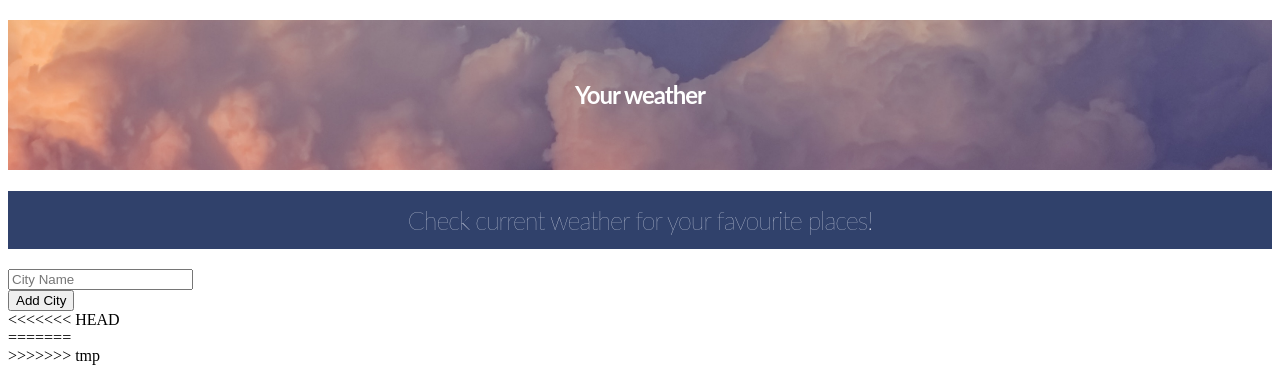
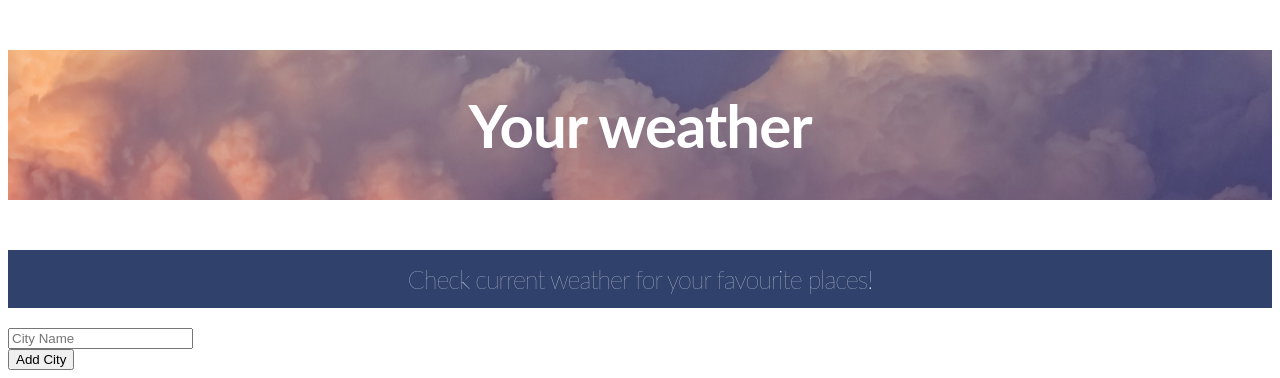
Before and after one commit to PaulinaKas/travel-planner-web-app, a Django app: page / in a window 1280 px wide. Shown: the top 378 px of the page. Run offline with Django 3.2, Linux system fonts and the light colour scheme; data comes from the database, SQL or seed files in the repository; data that the repository does not hold is empty.

Commit message:
Removing differences between branches

```diff
--- a/weather/weather_app/templates/weather_app/index.html
+++ b/weather/weather_app/templates/weather_app/index.html
@@ -7,15 +7,6 @@
     <title>Current weather</title>
     <style type="text/css">
     h1  {
-<<<<<<< HEAD
-       font-size: 2em;
-       font-weight: 800;
-       color: #30416b;
-       font-family: 'Lato', sans-serif;
-       letter-spacing: -1px;
-       line-height: 58px;
-       text-align: center;
-=======
        font-size: 60px;
        font-weight: 700;
        color: #ffffff;
@@ -26,7 +17,6 @@
        {% load static %}
        background-image: url("{% static "weather_app/background.jpeg" %}");
        background-size: cover;
->>>>>>> tmp
     }
 
     h2  {
@@ -43,10 +33,7 @@
     p {
         color: #111;
         font-family: 'Lato', sans-serif;
-<<<<<<< HEAD
-=======
         letter-spacing: -1px;
->>>>>>> tmp
         font-size: 20px;
         font-weight: 200;
         line-height: 32px;
@@ -54,35 +41,13 @@
         text-align: center;
     }
 
-<<<<<<< HEAD
-    .media-body .center {
-=======
     .media-left .center {
->>>>>>> tmp
         display: block;
         margin-left: auto;
         margin-right: auto;
         width: 10%;
     }
 
-<<<<<<< HEAD
-    .control_form {
-        font-size: 40px;
-    }
-
-
-    .control_button .btn-primary {
-        background: #a87f38;
-        border-color: #a87f38;
-        color: #ffffff;
-        font-size: 20px;
-    }
-
-    .column_post {
-        width: 10%;
-    }
-=======
->>>>>>> tmp
 
 
     </style>
@@ -103,36 +68,32 @@
     <section class="section">
         <div class="container">
             <div class="columns">
-                <div class="column_post">
+                <div class="column is-offset-4 is-4">
                     <form method="POST">
                         {% csrf_token %}
                         <div class="field has-addons">
-                            <div class="control_form">
+                            <div class="control is-expanded">
                                 {{ form.name }}
                             </div>
-                            <div class="control_button">
-                                <button type="button" class="btn btn-primary">
+                            <div class="control">
+                                <button class="button is-info">
                                     Add City
                                 </button>
                             </div>
                         </div>
-                    </div>
-                </form>
+                    </form>
+                </div>
             </div>
         </div>
     </section>
     <section class="section">
         <div class="container">
             <div class="columns">
-                <div class="column_weather_image">
+                <div class="column is-offset-4 is-4">
                     {% for weather in weather_data %}
                     <div class="box">
                         <article class="media">
-<<<<<<< HEAD
-                            <div class="media-body">
-=======
                             <div class="media-left">
->>>>>>> tmp
                                 <figure class="image">
                                     <img src="http://openweathermap.org/img/wn/{{ weather.icon }}@2x.png" alt="Image" class="center">
                                 </figure>
@@ -142,7 +103,7 @@
                                     <p>
                                         <span class="title">{{ weather.city }}</span>
                                         <br>
-                                        <span class="subtitle">{{ weather.temperature }}° C</span>
+                                        <span class="subtitle">{{ weather.temperature }}° F</span>
                                         <br> {{ weather.description }}
                                     </p>
                                 </div>
@@ -156,6 +117,5 @@
     </section>
     <footer class="footer">
     </footer>
-
 </body>
 </html>
```
